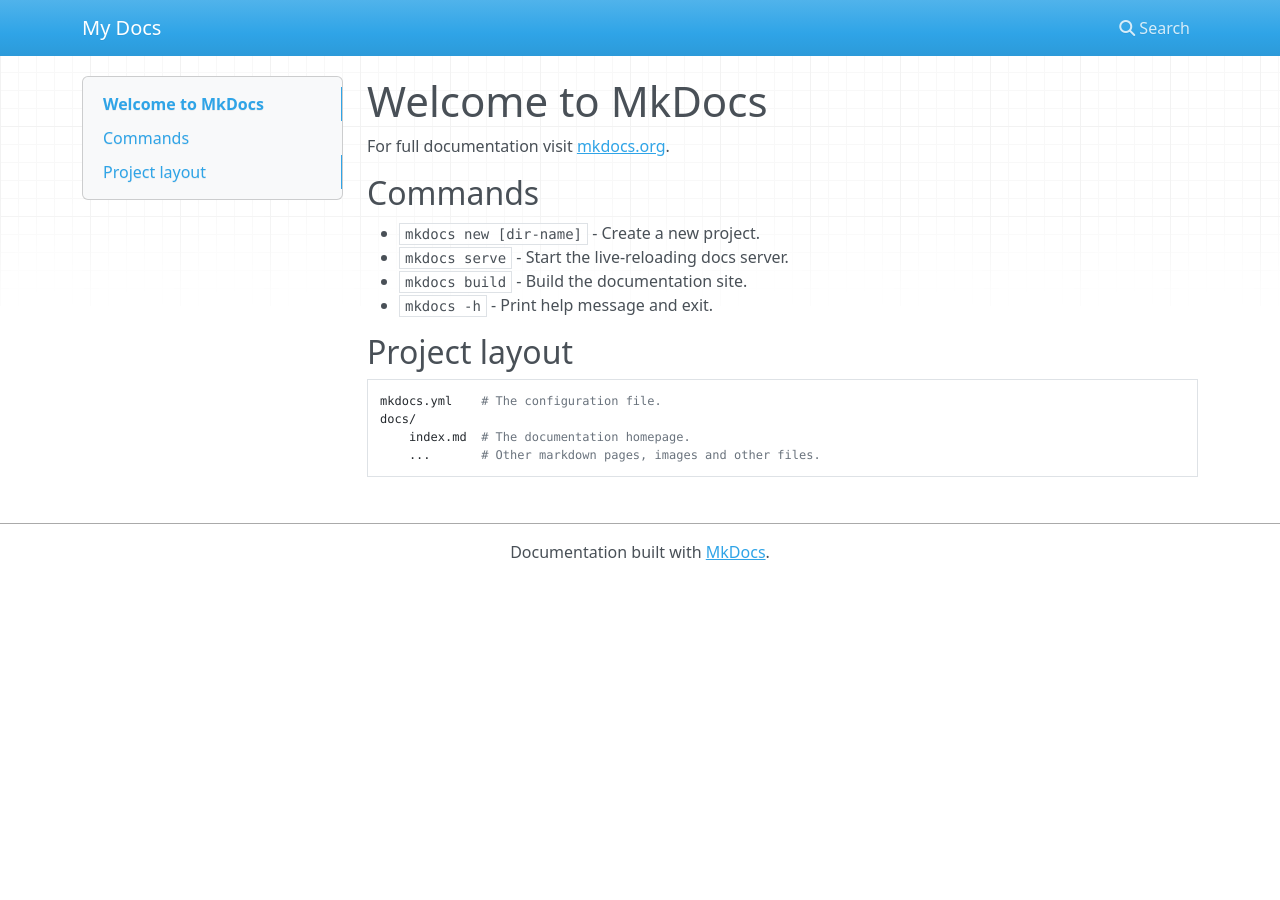
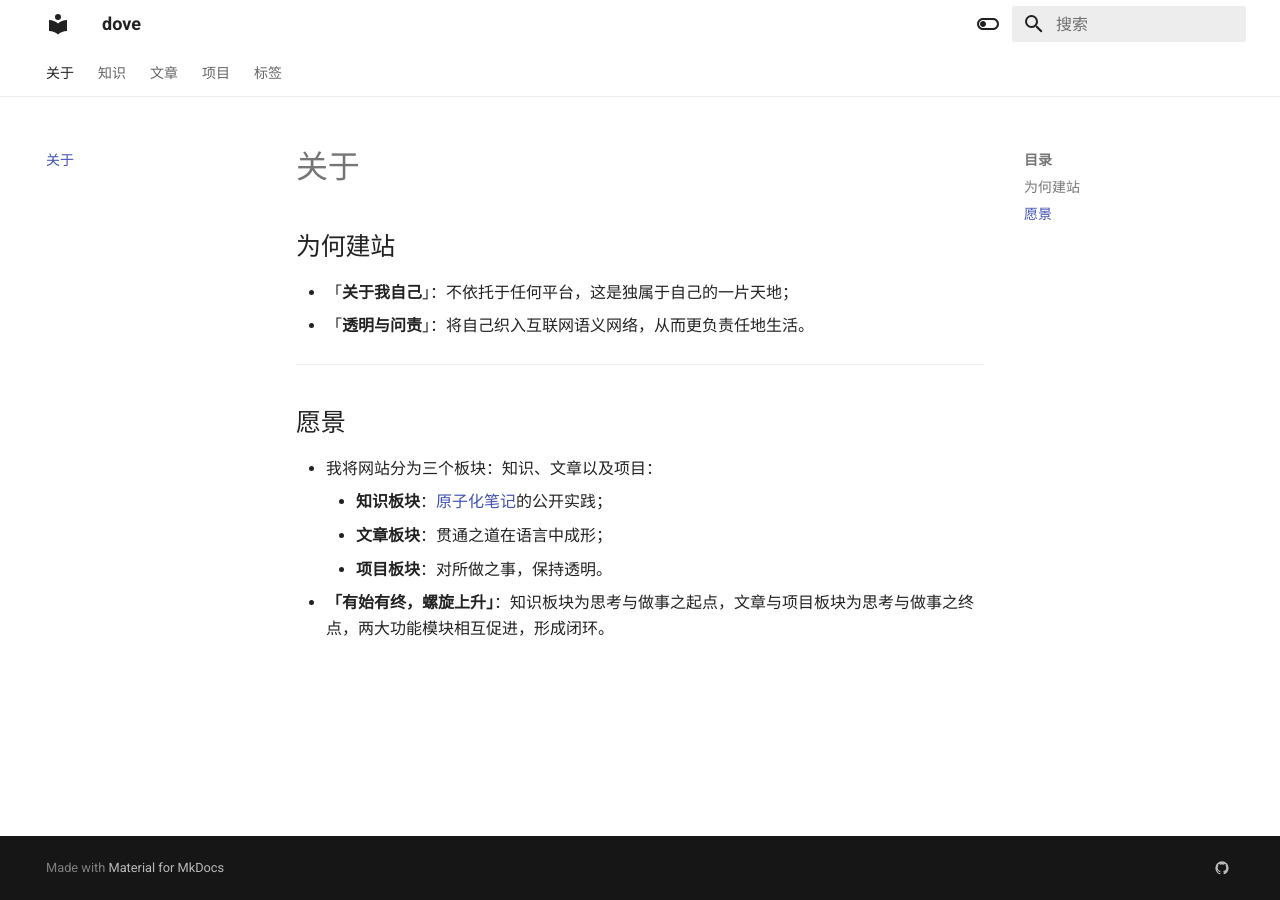
Before and after one commit to Jialedove/Jialedove, an MkDocs documentation site: the page built from docs/index.md, in a window 1280 px wide. Built offline with MkDocs 1.6.1 and Material for MkDocs 9.7.7, drawn with Linux system fonts in a browser that asks for light colours; nearby versions of some CDN libraries.

```diff
--- a/docs/index.md
+++ b/docs/index.md
@@ -1,17 +1,13 @@
-# Welcome to MkDocs
+## 为何建站
 
-For full documentation visit [mkdocs.org](https://www.mkdocs.org).
+- 「**关于我自己**」：不依托于任何平台，这是独属于自己的一片天地；
+- 「**透明与问责**」：将自己织入互联网语义网络，从而更负责任地生活。
 
-## Commands
+---
 
-* `mkdocs new [dir-name]` - Create a new project.
-* `mkdocs serve` - Start the live-reloading docs server.
-* `mkdocs build` - Build the documentation site.
-* `mkdocs -h` - Print help message and exit.
-
-## Project layout
-
-    mkdocs.yml    # The configuration file.
-    docs/
-        index.md  # The documentation homepage.
-        ...       # Other markdown pages, images and other files.
+## 愿景
+- 我将网站分为三个板块：知识、文章以及项目：
+	- **知识板块**：[原子化笔记](原子化笔记.md)的公开实践；
+	- **文章板块**：贯通之道在语言中成形；
+	- **项目板块**：对所做之事，保持透明。
+- **「有始有终，螺旋上升」**：知识板块为思考与做事之起点，文章与项目板块为思考与做事之终点，两大功能模块相互促进，形成闭环。
--- /dev/null
+++ b/docs/javascripts/shortcuts.js
@@ -0,0 +1,6 @@
+keyboard$.subscribe(function(key) {
+  if (key.mode === "search" && key.type === "x") {
+    /* Add custom keyboard handler here */
+    key.claim()
+  }
+})
--- a/mkdocs.yml
+++ b/mkdocs.yml
@@ -1,21 +1,62 @@
-site_name: My Docs
+site_name: dove
+site_url: "https://jialedove.github.io/my-site/"
+theme:
+  name:  material       # 启用 Material 主题
+  language: zh
+  features:
+      - navigation.tabs # 把一级导航渲染成横向标签
+      - navigation.indexes   # （可选）让每个 Tab 可以点击到 index.md
+      - navigation.path # 路径面包屑
+      - navigation.instant
+      - navigation.instant.progress
+      #- toc.integrate # 标题导航目录
+      - navigation.top # 顶部导航栏
+      - search.highlight # 搜索高亮
+  palette:
+    # Palette toggle for automatic mode
+    # - media: "(prefers-color-scheme)"
+    #   toggle:
+    #     icon: material/brightness-auto
+    #     name: 切换到浅色
+    - media: "(prefers-color-scheme: light)"
+      scheme: white
+      primary: white     # 主题色
+      accent: light blue
+      toggle:
+        icon: material/toggle-switch-off-outline
+        name: 切换到深色
+    - media: "(prefers-color-scheme: dark)"
+      scheme: slate
+      primary: black
+      accent: deep orange
+      toggle:
+        icon: material/toggle-switch
+        name: 跟随系统
 
-
-name: publish site
-on: # 在什么时候触发工作流
-  push: # 在从本地main分支被push到GitHub仓库时
-    branches:
-      - main
-  pull_request: # 在main分支合并别人提的pr时
-    branches:
-      - main
-jobs: # 工作流的具体内容
-  deploy:
-    runs-on: ubuntu-latest # 创建一个新的云端虚拟机 使用最新Ubuntu系统
-    steps:
-      - uses: actions/checkout@v2 # 先checkout到main分支
-      - uses: actions/setup-python@v2 # 再安装Python3和相关环境
-        with:
-          python-version: 3.x
-      - run: pip install mkdocs-material # 使用pip包管理工具安装mkdocs-material
-      - run: mkdocs gh-deploy --force # 使用mkdocs-material部署gh-pages分支
+markdown_extensions:
+  - admonition            # 提示框
+  - codehilite            # 代码高亮
+  - pymdownx.tasklist     # 任务清单
+plugins:
+  - search                # 内置快速搜索
+  - tags                  # 文章标签
+extra_javascript:
+  - javascripts/shortcuts.js # 快捷键脚本
+extra:
+  analytics:
+    provider: google
+    property: G-BMLP6MP942 # Google Analytics ID
+  social:
+    - icon: material/github
+      link: https://github.com/jialedove
+      name: GitHub | jialedove
+nav:
+  - 关于: index.md
+  - 知识:
+      - 拳击:
+        - 拳击站姿: boxing-stance.md
+  - 文章:
+      - 常识，如何获得常识？: common-sense.md
+  - 项目:
+      - 个人网站: my-site.md
+  - 标签: tags.md
```
Also changed, not shown: docs/boxing-stance.md (added, +23 -0 lines), docs/tags.md (added, +5 -0 lines), overrides/.icons/bootstrap/balloon-fill.svg (added), 4 other files.
